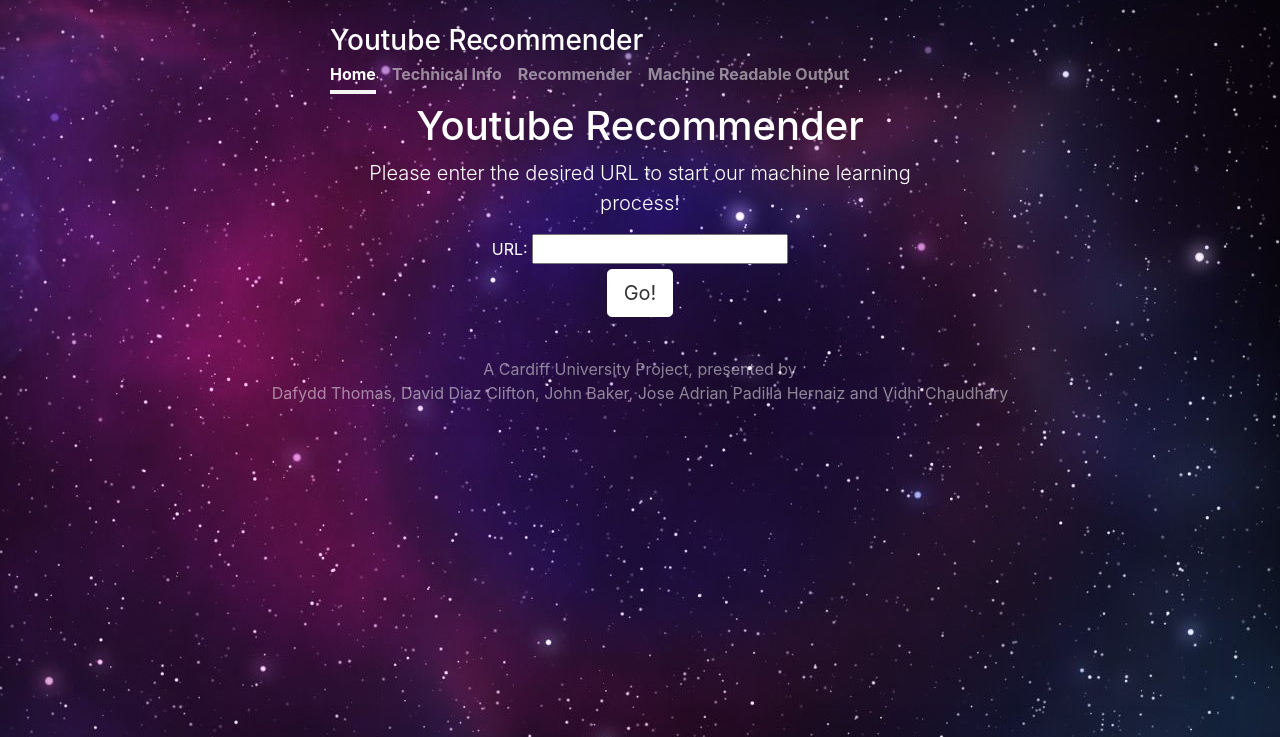
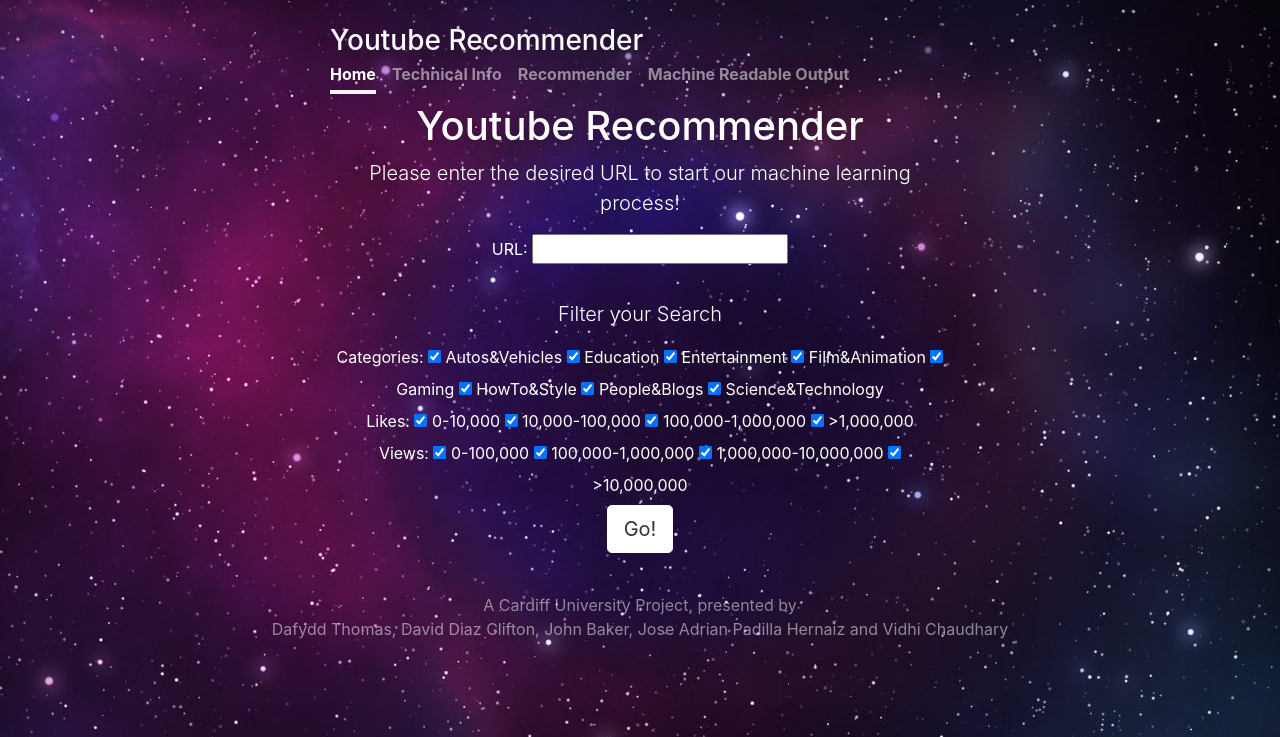
Before and after one commit to daviddc5/cm2203-informatics-coursework, a Flask app: page /recco in a window 1280 px wide. Shown: the top 737 px of the page. Run offline with Flask 2, Linux system fonts and the light colour scheme.

Commit message:
Update recco.html

```diff
--- a/youtubeTool/templates/recco.html
+++ b/youtubeTool/templates/recco.html
@@ -71,6 +71,44 @@
       <form method = "POST">
         <label>URL:</label>
         <input type="url" name= "search_videoLink"></input>
+        <p class="lead"><br>Filter your Search</p>
+        <label>Categories:</label>
+        <input type="checkbox" name="Categories" id="Autos&Vehicles" value="Autos&Vehicles" checked>
+        <label for="Autos&Vehicles">Autos&Vehicles </label>
+        <input type="checkbox" name="Categories" id="Education" value="Education" checked>
+        <label for="Education">Education </label>
+        <input type="checkbox" name="Categories" id="Entertainment" value="Entertainment" checked>
+        <label for="Entertainment">Entertainment </label>
+        <input type="checkbox" name="Categories" id="Film&Animation" value="Film&Animation" checked>
+        <label for="Film&Animation">Film&Animation </label>
+        <input type="checkbox" name="Categories" id="Gaming" value="Gaming" checked>
+        <label for="Gaming">Gaming </label>
+        <input type="checkbox" name="Categories" id="HowTo&Style" value="HowTo&Style" checked>
+        <label for="HowTo&Style">HowTo&Style </label>
+        <input type="checkbox" name="Categories" id="People&Blogs" value="People&Blogs" checked>
+        <label for="People&Blogs">People&Blogs </label>
+        <input type="checkbox" name="Categories" id="Science&Technology" value="Science&Technology" checked>
+        <label for="Science&Technology">Science&Technology </label><br>
+
+        <label>Likes:</label>
+        <input type="checkbox" name="Likes" id="0-10,000" value="0-10,000" checked>
+        <label for="0-10,000">0-10,000 </label>
+        <input type="checkbox" name="Likes" id="10,000-100,000" value="10,000-100,000" checked>
+        <label for="10,000-100,000">10,000-100,000 </label>
+        <input type="checkbox" name="Likes" id="100,000-1,000,000" value="100,000-1,000,000" checked>
+        <label for="100,000-1,000,000">100,000-1,000,000 </label>
+        <input type="checkbox" name="Likes" id=">1,000,000" value=">1,000,000" checked>
+        <label for=">1,000,000">>1,000,000 </label><br>
+
+        <label>Views: </label>
+        <input type="checkbox" name="Views" id="0-100,000" value="0-100,000" checked>
+        <label for="0-100,000">0-100,000 </label>
+        <input type="checkbox" name="Views" id="100,000-1,000,000" value="100,000-1,000,000" checked>
+        <label for="100,000-1,000,000">100,000-1,000,000 </label>
+        <input type="checkbox" name="Views" id="1,000,000-10,000,000" value="1,000,000-10,000,000" checked>
+        <label for="1,000,000-10,000,000">1,000,000-10,000,000 </label>
+        <input type="checkbox" name="Likes" id=">10,000,000" value=">10,000,000" checked>
+        <label for=">10,000,000">>10,000,000 </label>
       </form>
     <p class="lead">
       <button type="submit" class="btn btn-lg btn-secondary fw-bold border-white bg-white">Go!</button>
```
